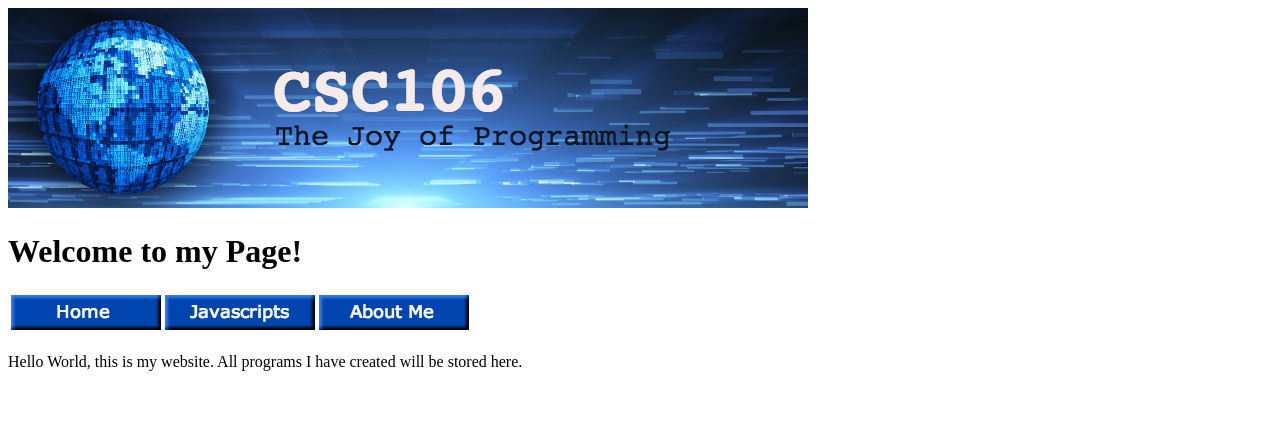
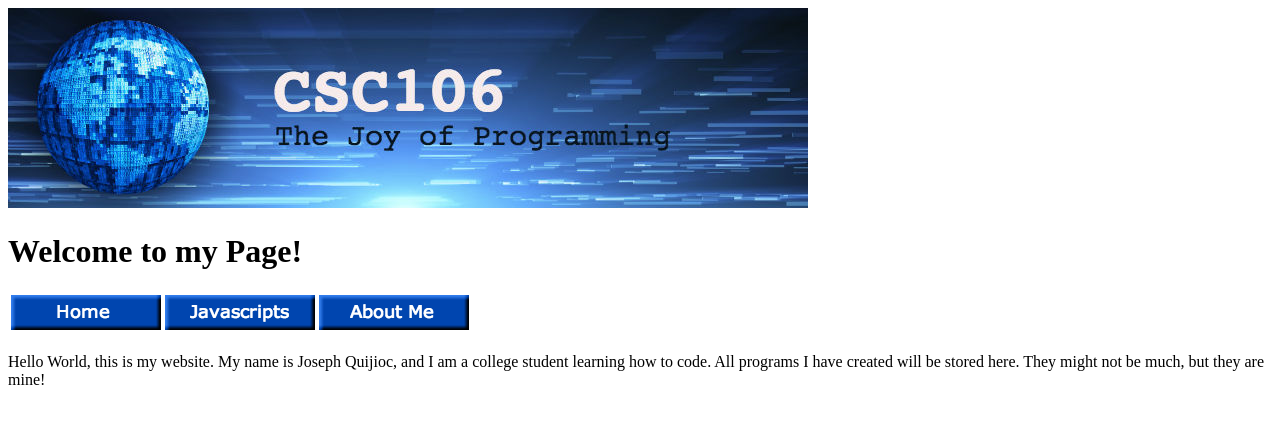
Before and after one commit to Jquijioc/jquijioc.github.io, a plain HTML site: page index.html in a window 1280 px wide. Drawn offline with Linux system fonts and the light colour scheme.

Commit message:
Update index.html

```diff
--- a/index.html
+++ b/index.html
@@ -27,8 +27,8 @@
 
 
 
-      <p> Hello World, this is my website.
-          All programs I have created will be stored here.
+      <p> Hello World, this is my website. My name is Joseph Quijioc, and I am a college student learning how to code.
+          All programs I have created will be stored here. They might not be much, but they are mine!
       </p>
 
 
```
